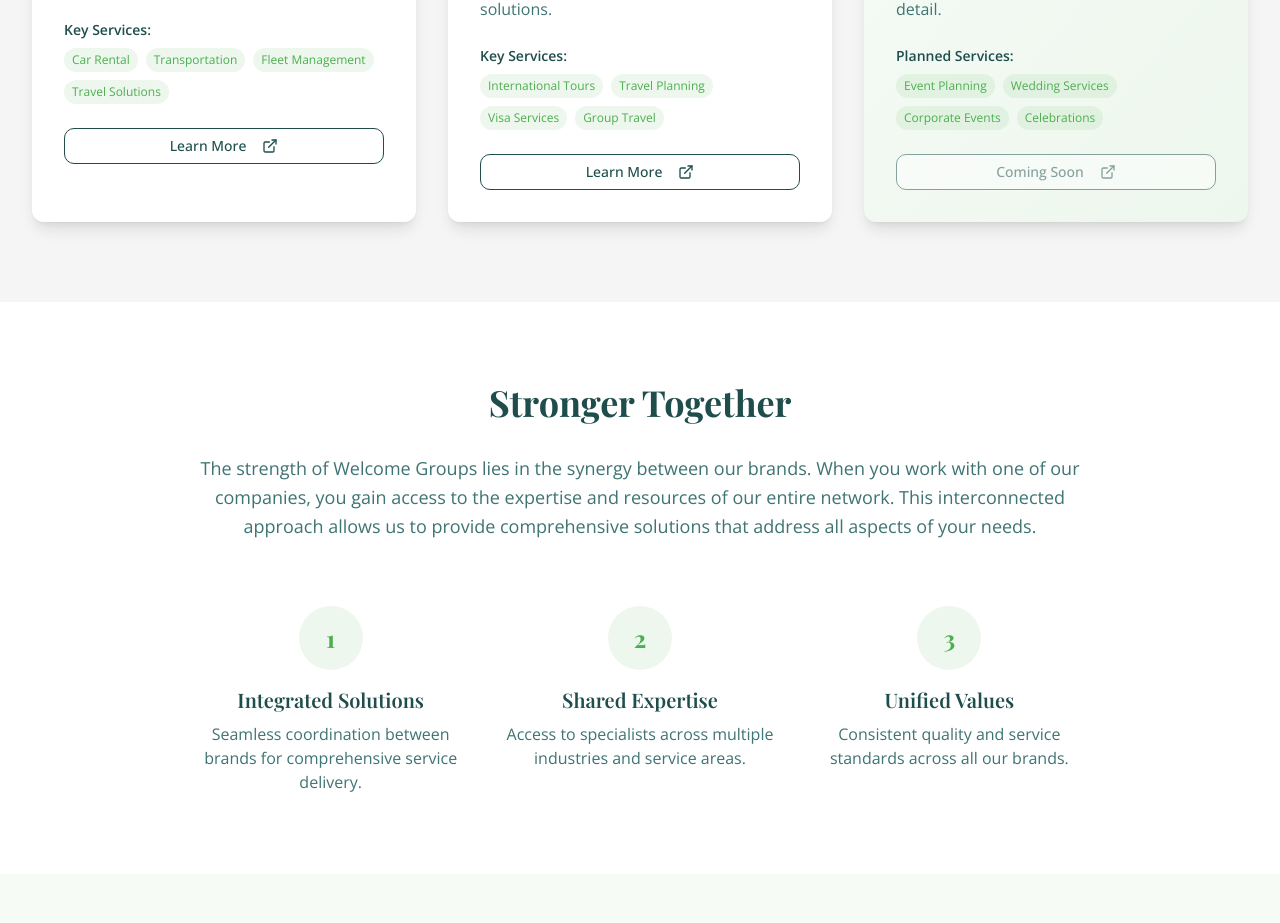
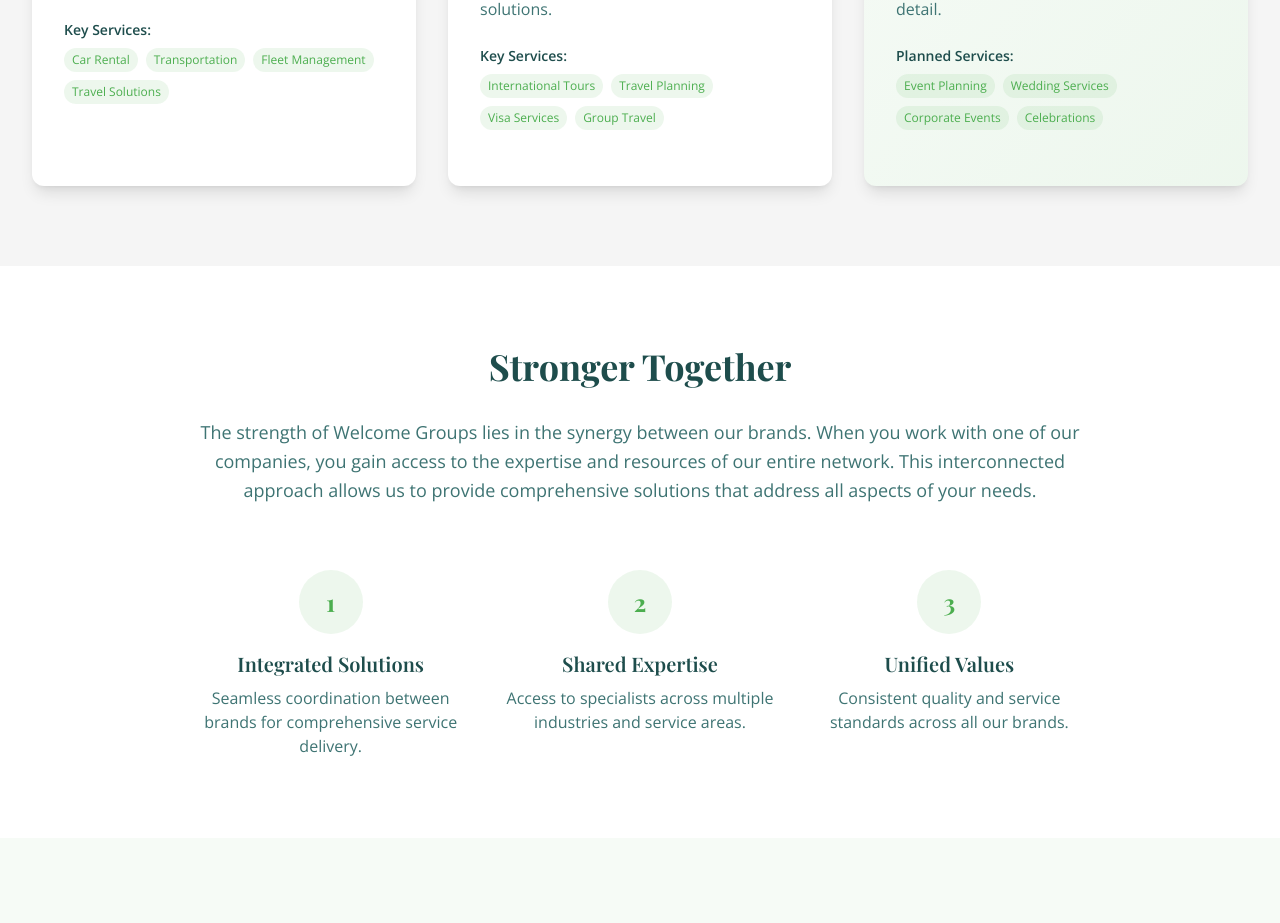
Before and after one commit to muhammedadnanv/Welcome-Realtor, a React (Vite) app: page /brands in a window 1280 px wide. Shown: the part 1676-2599 px from the top of the page. Built offline with nearby package versions, Linux system fonts and the light colour scheme.

Commit message:
Visual edit in Lovable
Edited UI in Lovable

```diff
--- a/src/pages/Brands.tsx
+++ b/src/pages/Brands.tsx
@@ -155,9 +155,7 @@ const Brands = () => {
                   </div>
                 </div>
 
-                <Button variant="outline" size="sm" className="w-full">
-                  Learn More <ExternalLink className="ml-2 h-4 w-4" />
-                </Button>
+
               </CardContent>
             </Card>
 
@@ -195,9 +193,7 @@ const Brands = () => {
                   </div>
                 </div>
 
-                <Button variant="outline" size="sm" className="w-full">
-                  Learn More <ExternalLink className="ml-2 h-4 w-4" />
-                </Button>
+
               </CardContent>
             </Card>
 
@@ -241,9 +237,7 @@ const Brands = () => {
                   </div>
                 </div>
 
-                <Button variant="outline" size="sm" className="w-full" disabled>
-                  Coming Soon <ExternalLink className="ml-2 h-4 w-4" />
-                </Button>
+
               </CardContent>
             </Card>
           </div>
```
